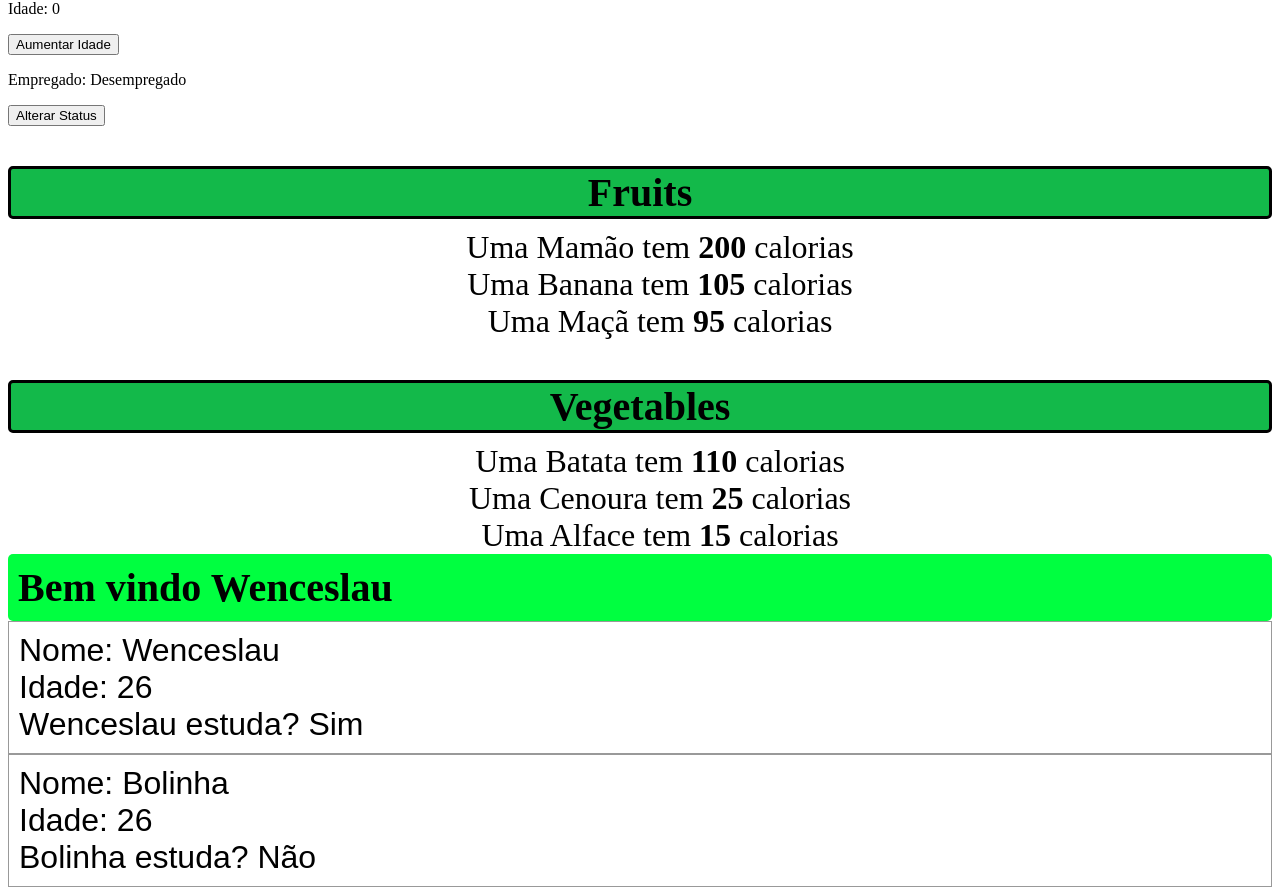
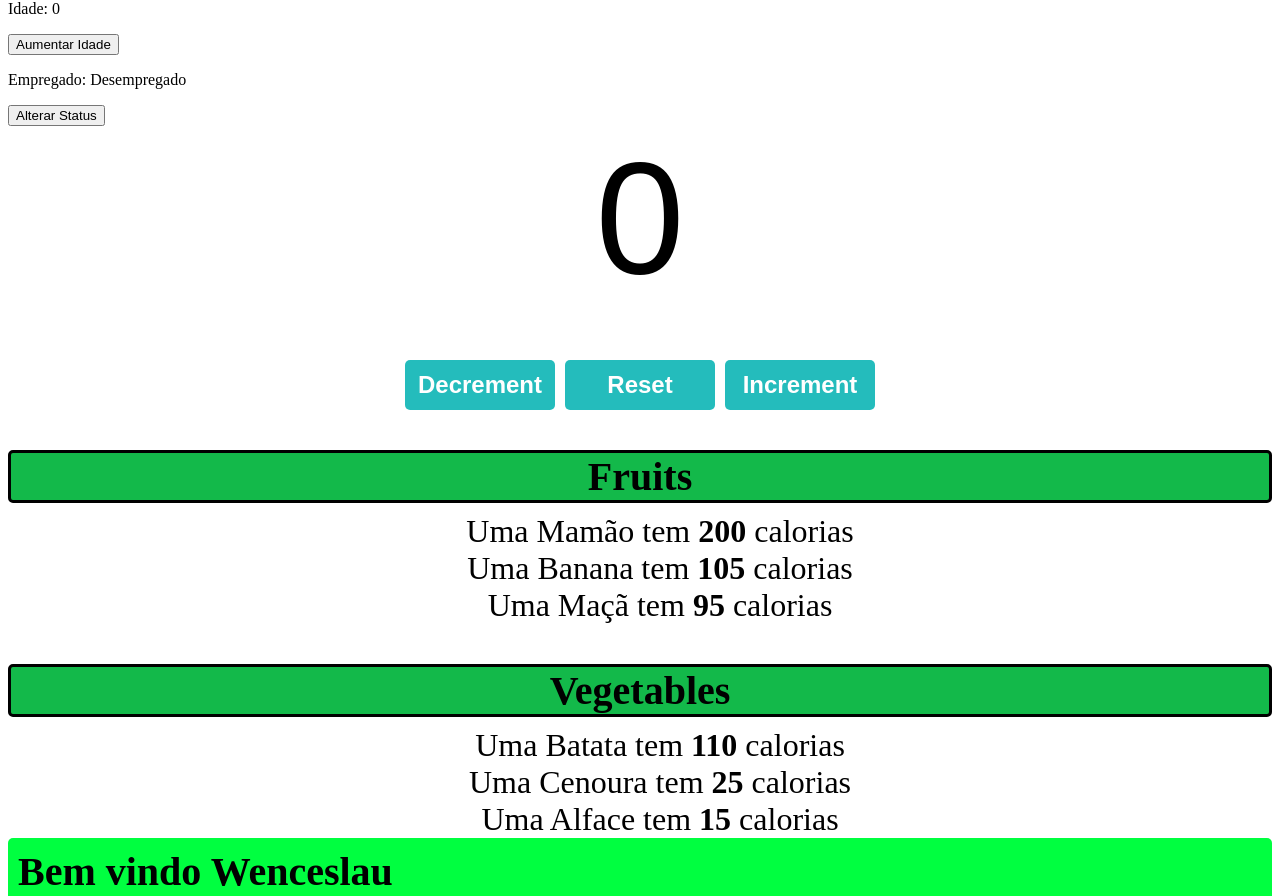
Before and after one commit to wenceslol/meu-app-react, a React (Vite) app: page / in a window 1280 px wide. Shown: the part 960-1856 px from the top of the page. Built offline with nearby package versions, Linux system fonts and the light colour scheme.

Commit message:
Implementado contador com useState() Hook

```diff
--- a/src/App.jsx
+++ b/src/App.jsx
@@ -8,6 +8,7 @@
 import List from './List.jsx'
 import ProfilePicture from './ProfilePicture.jsx'
 import MyComponent from './MyComponent.jsx'
+import Counter from './Counter.jsx'
 
 function App() {
 
@@ -26,6 +27,7 @@
           <ProfilePicture></ProfilePicture>
           <Button></Button>
           <MyComponent></MyComponent>
+          <Counter></Counter>
           <>
               {fruits.length > 0 ? <List items={fruits} category="Fruits"></List> : null}
               {vegetables.length > 0 && <List items={vegetables} category="Vegetables"></List>}
--- /dev/null
+++ b/src/Counter.jsx
@@ -0,0 +1,26 @@
+import React, {useState} from 'react'
+
+function Counter(){
+
+    const [count, setCount] = useState(0);
+
+    const increment = () => {
+        setCount(count + 1);
+    }
+    const decrement = () => {
+        setCount(count - 1);
+    }
+    const reset = () => {
+        setCount(0);
+    }
+
+    return(<div className="counter-container">
+                <p className="count-display">{count}</p>
+                <button className="counter-button" onClick={decrement}>Decrement</button>
+                <button className="counter-button" onClick={reset}>Reset</button>
+                <button className="counter-button" onClick={increment}>Increment</button>
+
+    </div>)
+}
+
+export default Counter
--- a/src/index.css
+++ b/src/index.css
@@ -81,3 +81,32 @@
     color: hsl(0, 0%, 78%);
     cursor: pointer;
 }
+
+.counter-container{
+    text-align: center;
+    font-family: Arial, sans-serif;
+
+}
+
+.count-display{
+  font-size: 10em;
+  margin-top: 0;
+  margin-bottom: 50px;
+}
+
+.counter-button{
+    width: 150px;
+    height: 50px;
+    font-size: 1.5em;
+    font-weight: bold;
+    margin: 0px 5px;
+    background-color: hsl(180, 68%, 44%);
+    color: white;
+    border: none;
+    border-radius: 5px;
+    cursor: pointer;
+}
+
+.counter-button:hover{
+    background-color: hsl(180, 68%, 34%);
+}
```
